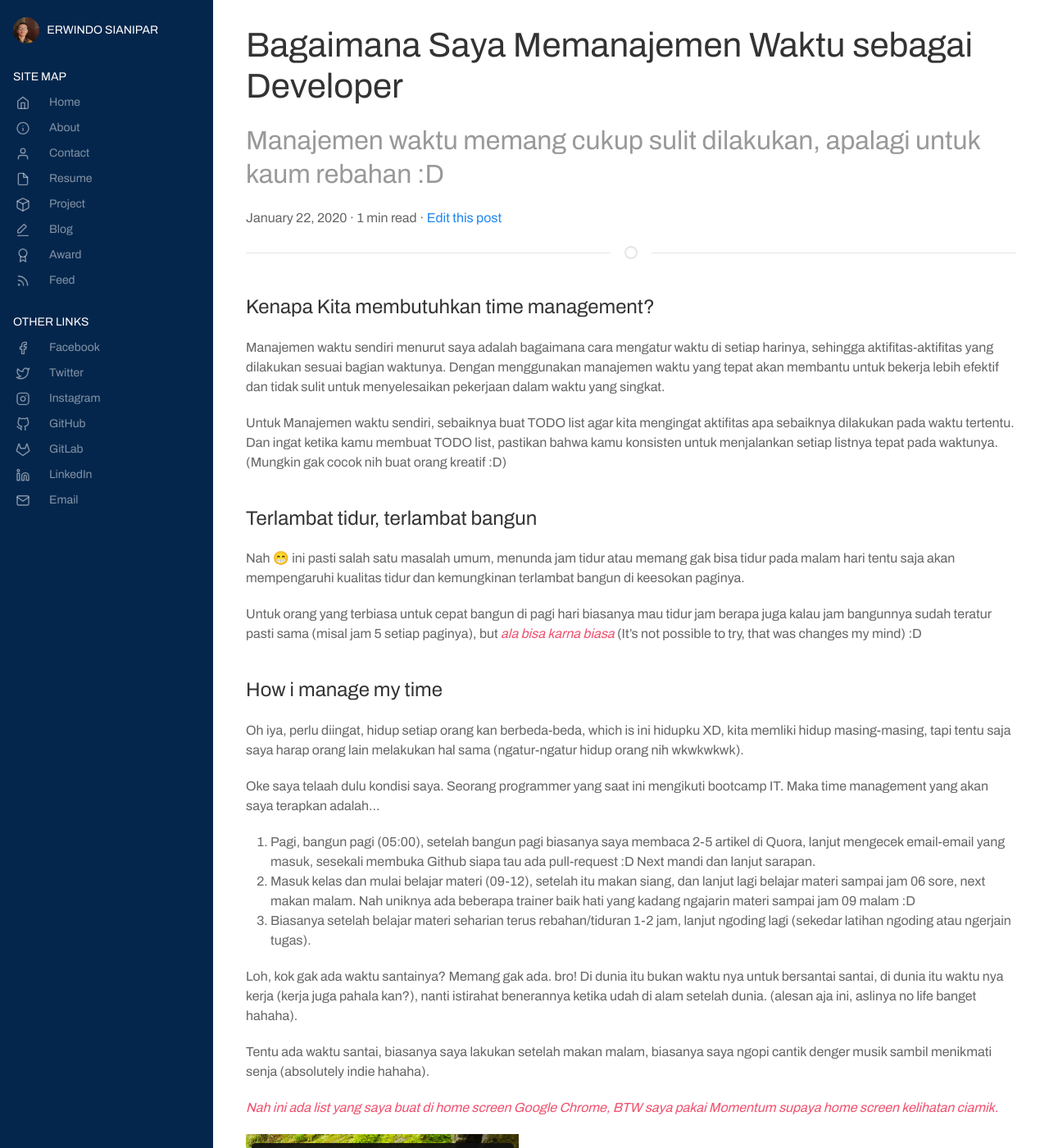
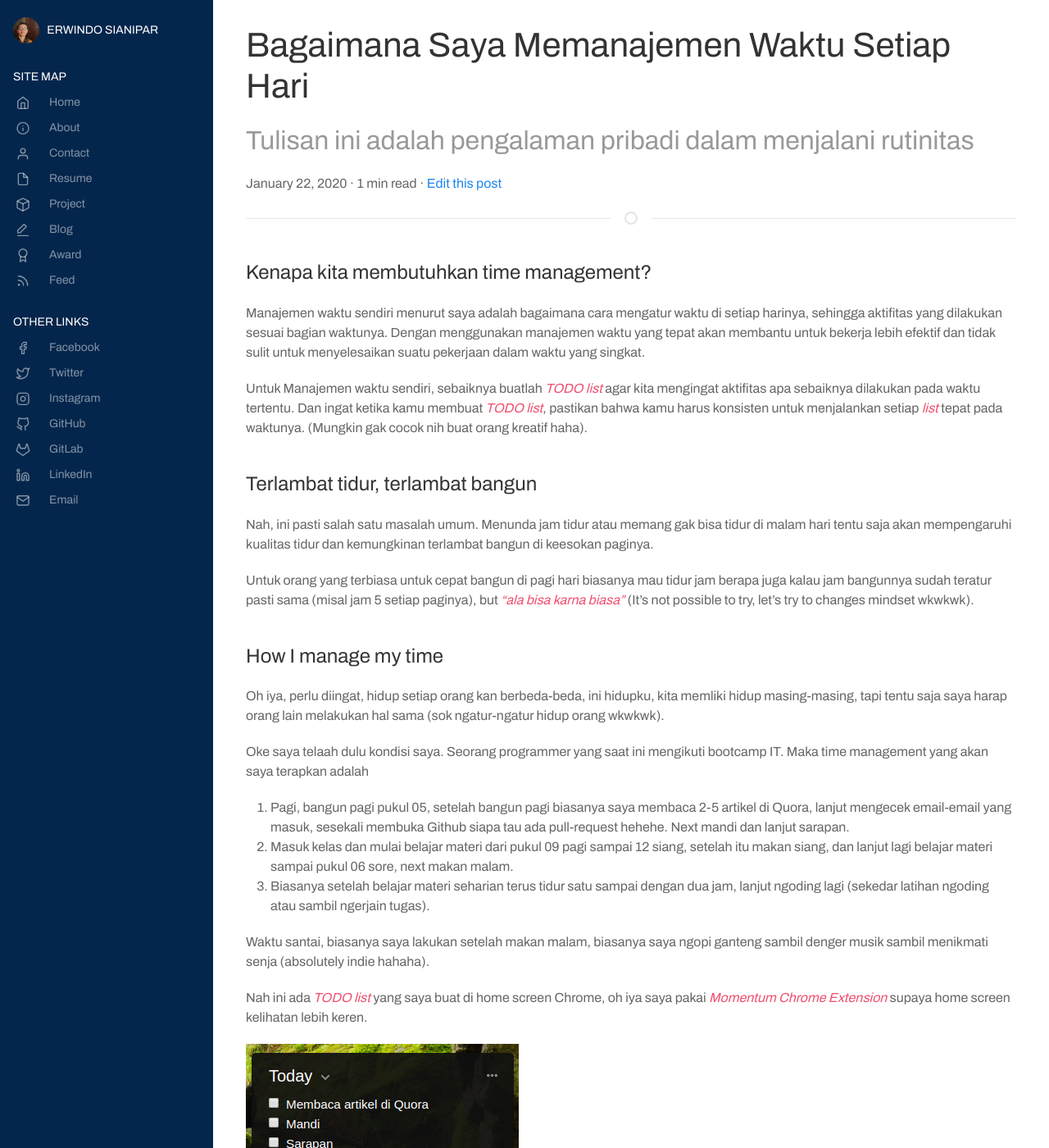
Before and after one commit to erwindosianipar/erwindosianipar.jekyll, a Jekyll site: the page built from _posts/2020-01-22-bagaimana-saya-memanajemen-waktu-sebagai-developer.md, in a window 1280 px wide and 1400 px high. Shown: the whole window at 82% size. Built offline with Jekyll 4.4.1, drawn with Linux system fonts in a browser that asks for light colours; some of the changed text lies outside the part shown.

Commit message:
Update blog post 2020/01/22

```diff
--- a/_posts/2020-01-22-bagaimana-saya-memanajemen-waktu-sebagai-developer.md
+++ b/_posts/2020-01-22-bagaimana-saya-memanajemen-waktu-sebagai-developer.md
@@ -1,40 +1,38 @@
 ---
 layout: post
-permalink: /blog/bagaimana-saya-memanajemen-waktu-sebagai-developer
-title: Bagaimana Saya Memanajemen Waktu sebagai Developer
-description: Manajemen waktu memang cukup sulit dilakukan, apalagi untuk kaum rebahan :D
+permalink: /blog/bagaimana-saya-memanajemen-waktu-setiap-hari
+title: Bagaimana Saya Memanajemen Waktu Setiap Hari
+description: Tulisan ini adalah pengalaman pribadi dalam menjalani rutinitas
 ---
 
-### Kenapa Kita membutuhkan time management?
+### Kenapa kita membutuhkan time management?
 
-Manajemen waktu sendiri menurut saya adalah bagaimana cara mengatur waktu di setiap harinya, sehingga aktifitas-aktifitas yang dilakukan sesuai bagian waktunya. Dengan menggunakan manajemen waktu yang tepat akan membantu untuk bekerja lebih efektif dan tidak sulit untuk menyelesaikan pekerjaan dalam waktu yang singkat.
+Manajemen waktu sendiri menurut saya adalah bagaimana cara mengatur waktu di setiap harinya, sehingga aktifitas yang dilakukan sesuai bagian waktunya. Dengan menggunakan manajemen waktu yang tepat akan membantu untuk bekerja lebih efektif dan tidak sulit untuk menyelesaikan suatu pekerjaan dalam waktu yang singkat.
 
-Untuk Manajemen waktu sendiri, sebaiknya buat TODO list agar kita mengingat aktifitas apa sebaiknya dilakukan pada waktu tertentu. Dan ingat ketika kamu membuat TODO list, pastikan bahwa kamu konsisten untuk menjalankan setiap listnya tepat pada waktunya. (Mungkin gak cocok nih buat orang kreatif :D)
+Untuk Manajemen waktu sendiri, sebaiknya buatlah *TODO list* agar kita mengingat aktifitas apa sebaiknya dilakukan pada waktu tertentu. Dan ingat ketika kamu membuat *TODO list*, pastikan bahwa kamu harus konsisten untuk menjalankan setiap *list* tepat pada waktunya. (Mungkin gak cocok nih buat orang kreatif haha).
 
 ### Terlambat tidur, terlambat bangun
 
-Nah 😁️ ini pasti salah satu masalah umum, menunda jam tidur atau memang gak bisa tidur pada malam hari tentu saja akan mempengaruhi kualitas tidur dan kemungkinan terlambat bangun di keesokan paginya.
+Nah, ini pasti salah satu masalah umum. Menunda jam tidur atau memang gak bisa tidur di malam hari tentu saja akan mempengaruhi kualitas tidur dan kemungkinan terlambat bangun di keesokan paginya.
 
-Untuk orang yang terbiasa untuk cepat bangun di pagi hari biasanya mau tidur jam berapa juga kalau jam bangunnya sudah teratur pasti sama (misal jam 5 setiap paginya), but *ala bisa karna biasa* (It's not possible to try, that was changes my mind) :D
+Untuk orang yang terbiasa untuk cepat bangun di pagi hari biasanya mau tidur jam berapa juga kalau jam bangunnya sudah teratur pasti sama (misal jam 5 setiap paginya), but *"ala bisa karna biasa"* (It's not possible to try, let's try to changes mindset wkwkwk).
 
-### How i manage my time
+### How I manage my time
 
-Oh iya, perlu diingat, hidup setiap orang kan berbeda-beda, which is ini hidupku XD, kita memliki hidup masing-masing, tapi tentu saja saya harap orang lain melakukan hal sama (ngatur-ngatur hidup orang nih wkwkwkwk).
+Oh iya, perlu diingat, hidup setiap orang kan berbeda-beda, ini hidupku, kita memliki hidup masing-masing, tapi tentu saja saya harap orang lain melakukan hal sama (sok ngatur-ngatur hidup orang wkwkwk).
 
-Oke saya telaah dulu kondisi saya. Seorang programmer yang saat ini mengikuti bootcamp IT. Maka time management yang akan saya terapkan adalah...
+Oke saya telaah dulu kondisi saya. Seorang programmer yang saat ini mengikuti bootcamp IT. Maka time management yang akan saya terapkan adalah
 
-1. Pagi, bangun pagi (05:00), setelah bangun pagi biasanya saya membaca 2-5 artikel di Quora, lanjut mengecek email-email yang masuk, sesekali membuka Github siapa tau ada pull-request :D Next mandi dan lanjut sarapan.
-2. Masuk kelas dan mulai belajar materi (09-12), setelah itu makan siang, dan lanjut lagi belajar materi sampai jam 06 sore, next makan malam. Nah uniknya ada beberapa trainer baik hati yang kadang ngajarin materi sampai jam 09 malam :D
-3. Biasanya setelah belajar materi seharian terus rebahan/tiduran 1-2 jam, lanjut ngoding lagi (sekedar latihan ngoding atau ngerjain tugas).
+1. Pagi, bangun pagi pukul 05, setelah bangun pagi biasanya saya membaca 2-5 artikel di Quora, lanjut mengecek email-email yang masuk, sesekali membuka Github siapa tau ada pull-request hehehe. Next mandi dan lanjut sarapan.
+2. Masuk kelas dan mulai belajar materi dari pukul 09 pagi sampai 12 siang, setelah itu makan siang, dan lanjut lagi belajar materi sampai pukul 06 sore, next makan malam.
+3. Biasanya setelah belajar materi seharian terus tidur satu sampai dengan dua jam, lanjut ngoding lagi (sekedar latihan ngoding atau sambil ngerjain tugas).
 
-Loh, kok gak ada waktu santainya? Memang gak ada. bro! Di dunia itu bukan waktu nya untuk bersantai santai, di dunia itu waktu nya kerja (kerja juga pahala kan?), nanti istirahat benerannya ketika udah di alam setelah dunia. (alesan aja ini, aslinya no life banget hahaha).
+Waktu santai, biasanya saya lakukan setelah makan malam, biasanya saya ngopi ganteng sambil denger musik sambil menikmati senja (absolutely indie hahaha).
 
-Tentu ada waktu santai, biasanya saya lakukan setelah makan malam, biasanya saya ngopi cantik denger musik sambil menikmati senja (absolutely indie hahaha).
+Nah ini ada *TODO list* yang saya buat di home screen Chrome, oh iya saya pakai *Momentum Chrome Extension* supaya home screen kelihatan lebih keren.
 
-*Nah ini ada list yang saya buat di home screen Google Chrome, BTW saya pakai Momentum supaya home screen kelihatan ciamik.*
+![TODO List](/media/post-2019-01-22.png)
 
-![TODO list](/media/post-2019-01-22.png)
+### TL;DR
 
-### TLDR;
-
-NB: Padahal kenyataannya susaaaahhh banget controlling my daily life kaya tulisan diatas. kadang ada beberapa waktu yang kelewatan, karena kecapean :(
+NB: Padahal kenyataannya sulit untuk *control my daily life* seperti tulisan diatas. kadang ada beberapa waktu yang kelewatan bahkan tidak dilakukan, karena kelelahan wkwkwk.
```
